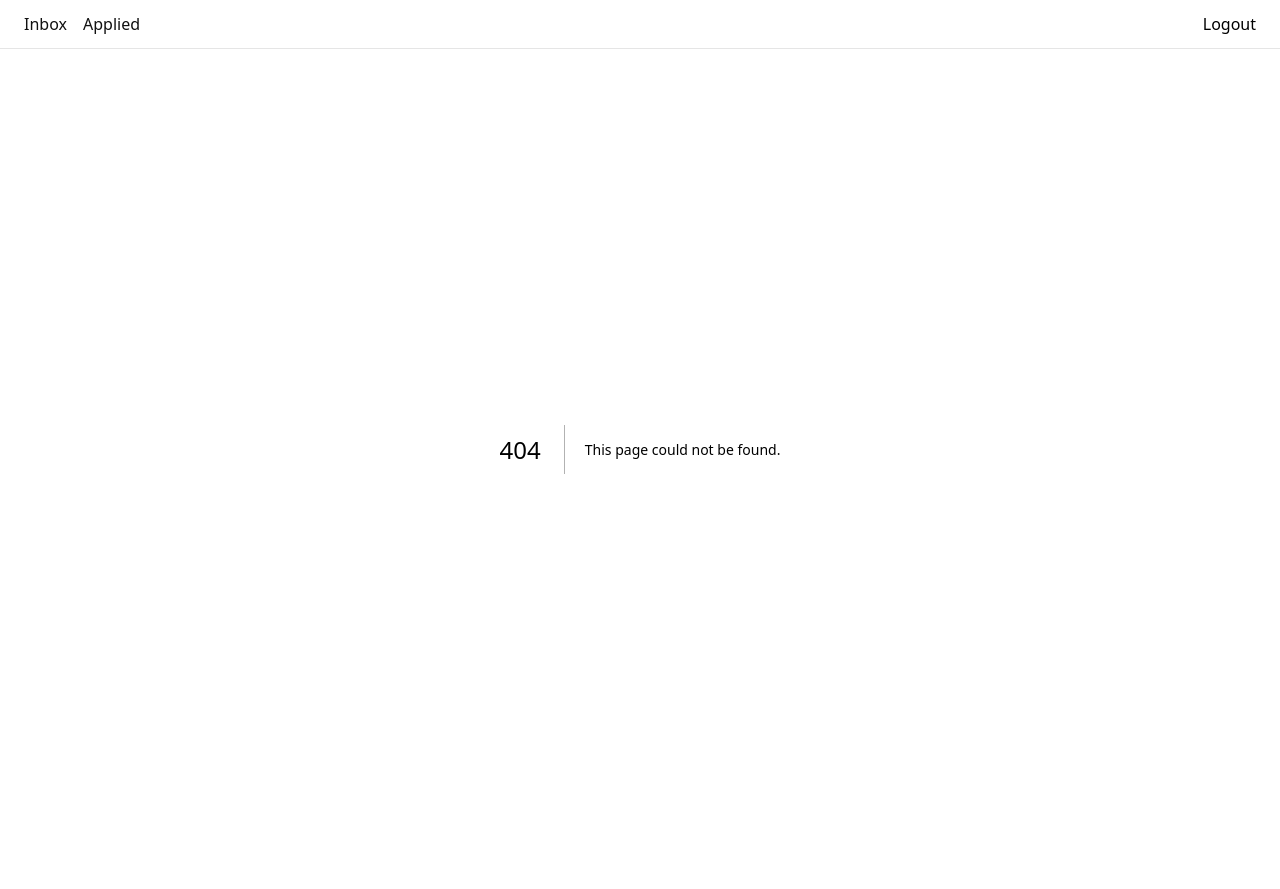
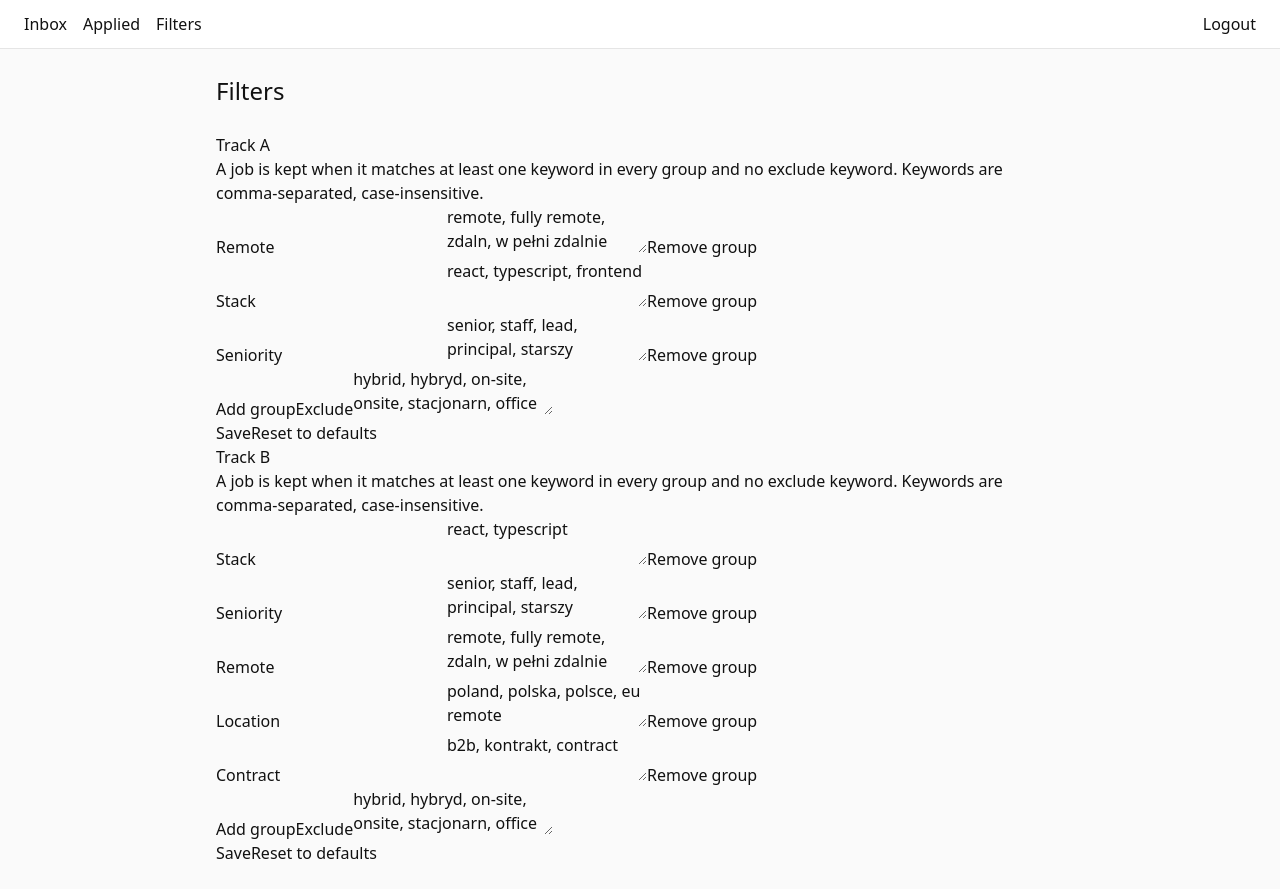
Before and after one commit to jellyfish-tom/job-inbox, a Next.js app: page /filters in a window 1280 px wide. Before the commit this address had no page. Before the commit the page ends 849 px from the top, so only its background shows below. Built offline with nearby package versions, Linux system fonts and the light colour scheme; no server answers; the database is empty.

Commit message:
feat: /filters settings page with editable keyword rules

```diff
--- /dev/null
+++ b/src/app/actions/filters.ts
@@ -0,0 +1,19 @@
+"use server";
+
+import { revalidatePath } from "next/cache";
+import { resetFilterConfig, saveFilterConfig } from "@/lib/db/queries";
+import { sanitizeTrackFilter } from "@/lib/filter-defaults";
+import type { Track, TrackFilter } from "@/types/job";
+
+export async function saveFiltersAction(
+  track: Track,
+  config: TrackFilter,
+): Promise<void> {
+  await saveFilterConfig(track, sanitizeTrackFilter(config));
+  revalidatePath("/filters");
+}
+
+export async function resetFiltersAction(track: Track): Promise<void> {
+  await resetFilterConfig(track);
+  revalidatePath("/filters");
+}
--- /dev/null
+++ b/src/app/filters/page.tsx
@@ -0,0 +1,21 @@
+import { FiltersEditor } from "@/components/FiltersEditor";
+import { getAllFilterConfigs } from "@/lib/db/queries";
+
+export default async function FiltersPage() {
+  let configs;
+  try {
+    configs = await getAllFilterConfigs();
+  } catch {
+    return <p>Database unavailable.</p>;
+  }
+
+  return (
+    <main className="page">
+      <header className="page-header">
+        <h1>Filters</h1>
+      </header>
+      <FiltersEditor track="A" initial={configs.A} />
+      <FiltersEditor track="B" initial={configs.B} />
+    </main>
+  );
+}
--- a/src/app/layout.tsx
+++ b/src/app/layout.tsx
@@ -13,6 +13,7 @@ export default function RootLayout({
         <nav className="site-nav">
           <Link href="/">Inbox</Link>
           <Link href="/applied">Applied</Link>
+          <Link href="/filters">Filters</Link>
           <form action={logout}>
             <button type="submit">Logout</button>
           </form>
--- /dev/null
+++ b/src/components/FiltersEditor.tsx
@@ -0,0 +1,123 @@
+"use client";
+
+import { useState, useTransition } from "react";
+import { resetFiltersAction, saveFiltersAction } from "@/app/actions/filters";
+import { DEFAULT_FILTERS } from "@/lib/filter-defaults";
+import type { Track, TrackFilter } from "@/types/job";
+
+export function FiltersEditor({
+  track,
+  initial,
+}: {
+  track: Track;
+  initial: TrackFilter;
+}) {
+  const [config, setConfig] = useState<TrackFilter>(initial);
+  const [pending, startTransition] = useTransition();
+
+  function updateGroupLabel(index: number, label: string) {
+    setConfig((c) => {
+      const requiredGroups = c.requiredGroups.map((g, i) =>
+        i === index ? { ...g, label } : g,
+      );
+      return { ...c, requiredGroups };
+    });
+  }
+
+  function updateGroupKeywords(index: number, text: string) {
+    const keywords = text.split(/[,\n]+/).map((k) => k.trim());
+    setConfig((c) => {
+      const requiredGroups = c.requiredGroups.map((g, i) =>
+        i === index ? { ...g, keywords } : g,
+      );
+      return { ...c, requiredGroups };
+    });
+  }
+
+  function addGroup() {
+    setConfig((c) => ({
+      ...c,
+      requiredGroups: [...c.requiredGroups, { label: "New group", keywords: [] }],
+    }));
+  }
+
+  function removeGroup(index: number) {
+    setConfig((c) => ({
+      ...c,
+      requiredGroups: c.requiredGroups.filter((_, i) => i !== index),
+    }));
+  }
+
+  function updateExclude(text: string) {
+    const exclude = text.split(/[,\n]+/).map((k) => k.trim());
+    setConfig((c) => ({ ...c, exclude }));
+  }
+
+  return (
+    <section className="filters-track">
+      <h2>Track {track}</h2>
+
+      <p className="filters-hint">
+        A job is kept when it matches at least one keyword in every group and no
+        exclude keyword. Keywords are comma-separated, case-insensitive.
+      </p>
+
+      {config.requiredGroups.map((group, index) => (
+        <div key={index} className="filters-group">
+          <input
+            aria-label={`Track ${track} group ${index + 1} label`}
+            value={group.label}
+            onChange={(e) => updateGroupLabel(index, e.target.value)}
+          />
+          <textarea
+            aria-label={`Track ${track} group ${index + 1} keywords`}
+            value={group.keywords.join(", ")}
+            onChange={(e) => updateGroupKeywords(index, e.target.value)}
+          />
+          <button type="button" onClick={() => removeGroup(index)}>
+            Remove group
+          </button>
+        </div>
+      ))}
+
+      <button type="button" onClick={addGroup}>
+        Add group
+      </button>
+
+      <label className="filters-exclude">
+        Exclude
+        <textarea
+          aria-label={`Track ${track} exclude`}
+          value={config.exclude.join(", ")}
+          onChange={(e) => updateExclude(e.target.value)}
+        />
+      </label>
+
+      <div className="filters-actions">
+        <button
+          type="button"
+          disabled={pending}
+          onClick={() =>
+            startTransition(() => {
+              void saveFiltersAction(track, config);
+            })
+          }
+        >
+          Save
+        </button>
+        <button
+          type="button"
+          disabled={pending}
+          onClick={() => {
+            setConfig(DEFAULT_FILTERS[track]);
+            startTransition(() => {
+              void resetFiltersAction(track);
+            });
+          }}
+        >
+          Reset to defaults
+        </button>
+      </div>
+    </section>
+  );
+}
```
Also changed, not shown: 1 other file (tests, documents, lock files or other folders).
